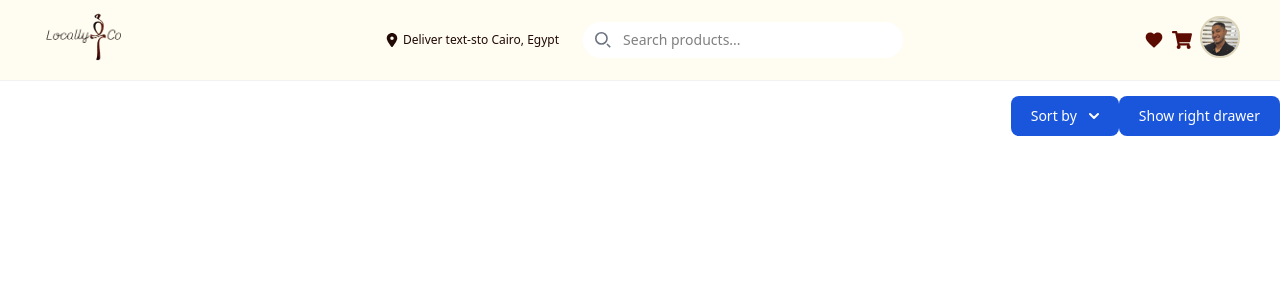
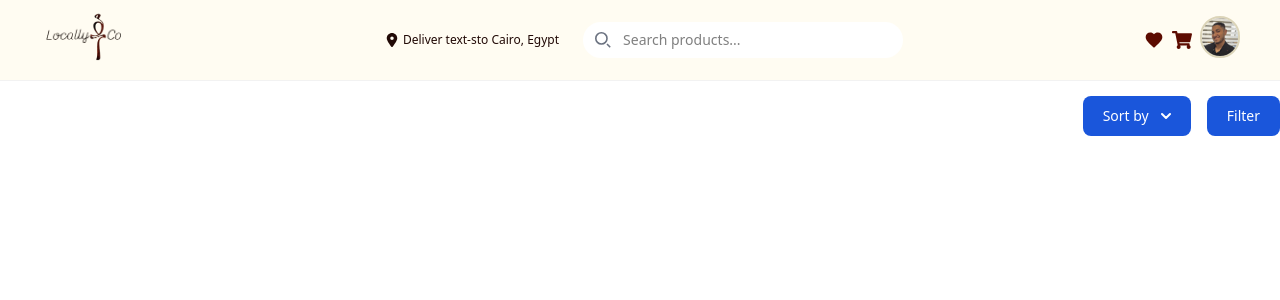
Before and after one commit to mohamedmohab619/locallyCo, a Next.js app: page /search in a window 1280 px wide. Shown: the top 300 px of the page. Built offline with nearby package versions, Linux system fonts and the light colour scheme.

Commit message:
feat: search branch

```diff
--- a/app/search/Filter.tsx
+++ b/app/search/Filter.tsx
@@ -11,7 +11,7 @@ export default function Filter(){
         <div>
             <div className="text-center">
                 <button className="text-white bg-blue-700 hover:bg-blue-800 focus:ring-4 focus:ring-blue-300 font-medium rounded-lg text-sm px-5 py-2.5 mb-2 dark:bg-blue-600 dark:hover:bg-blue-700 focus:outline-none dark:focus:ring-blue-800" type="button" data-drawer-target="drawer-right-example" data-drawer-show="drawer-right-example" data-drawer-placement="right" aria-controls="drawer-right-example">
-                Show right drawer
+                Filter
                 </button>
             </div>
             <div id="drawer-right-example" className="fixed top-0 right-0 z-60 h-screen p-4 overflow-y-auto transition-transform translate-x-full bg-white w-80 dark:bg-gray-800" tabIndex={-1} aria-labelledby="drawer-right-label">
--- a/app/search/page.tsx
+++ b/app/search/page.tsx
@@ -7,7 +7,7 @@ export default function Page() {
   return (
       <>
          <Navbar />
-         <div className="mt-4 flex flex-row justify-end">
+         <div className="mt-4 flex flex-row justify-end gap-4">
             <Sort />
             <Filter />
          </div>
```
